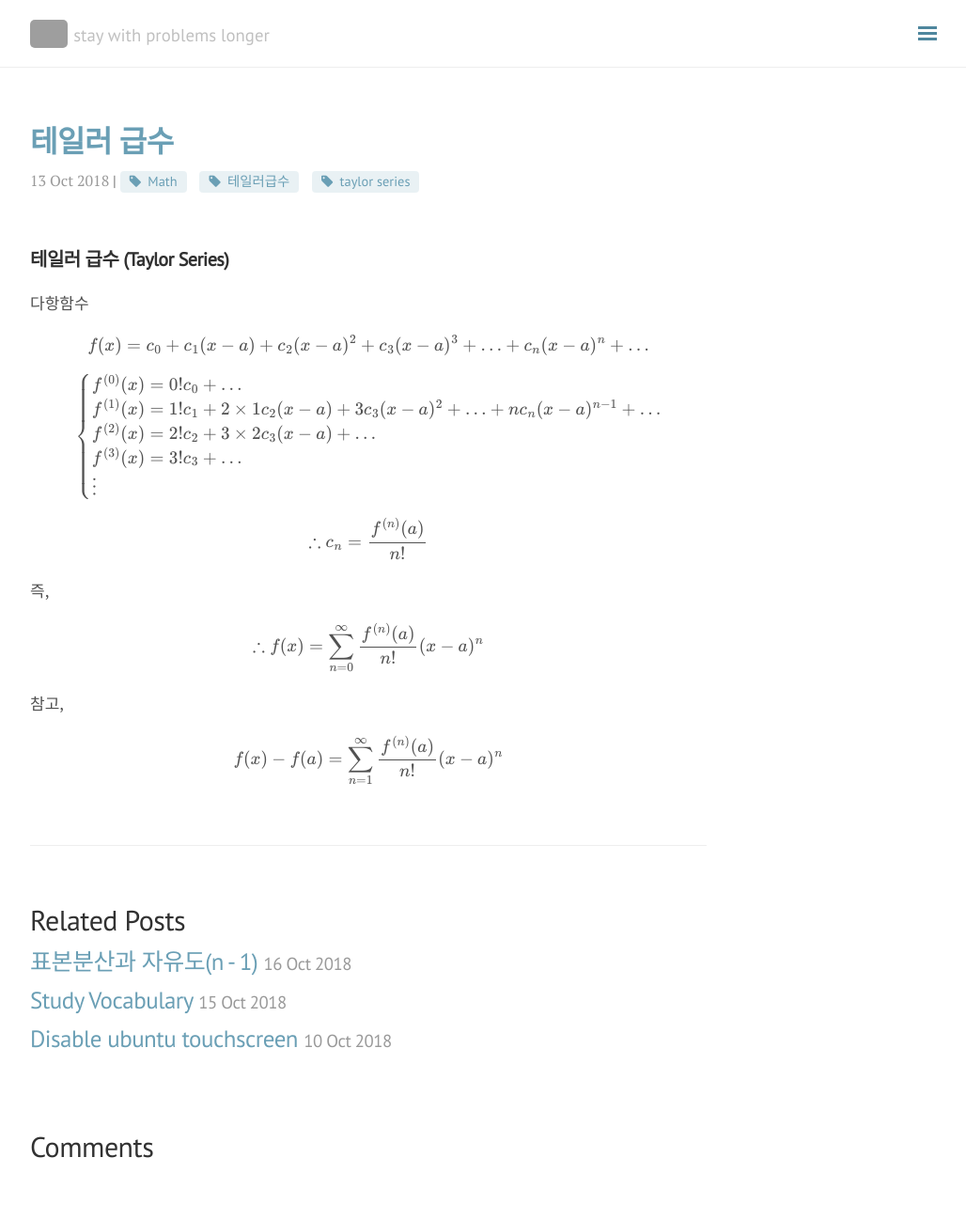
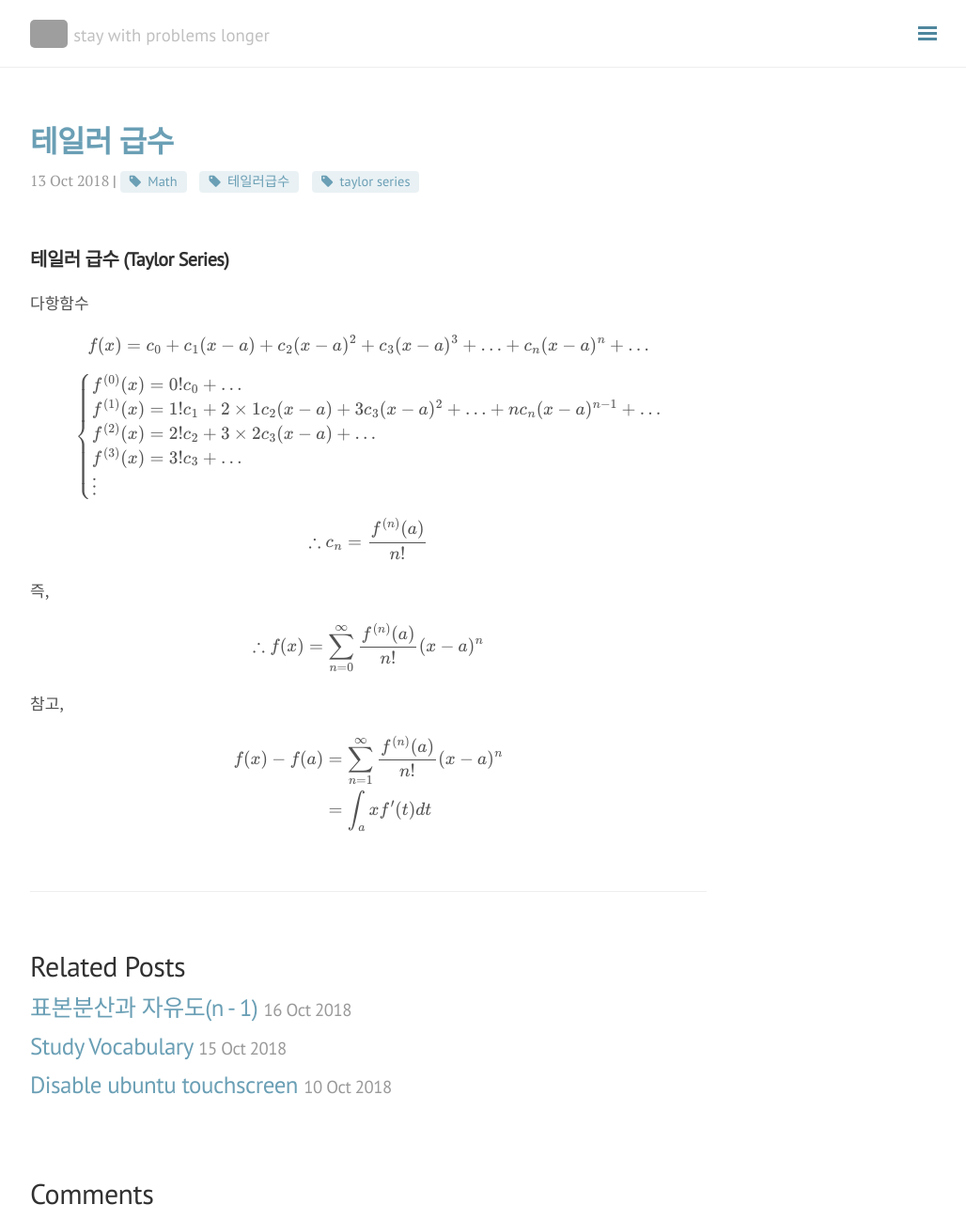
Before and after one commit to seokhoonj/seokhoonj.github.io, a Jekyll site: the page built from _posts/Math/2018-10-13-Math-taylor_series.md, in a window 1280 px wide and 1298 px high. Shown: the whole window at 94% size, without its empty margins (248-1276 px from the left). Built offline with Jekyll 4.4.1, drawn with Linux system fonts in a browser that asks for light colours; nearby versions of some CDN libraries; formulas are drawn with MathJax 3; comment, search, counter and statistics services are not loaded; grey boxes are pictures that could not be loaded.

Commit message:
add _posts

```diff
--- a/_posts/Math/2018-10-13-Math-taylor_series.md
+++ b/_posts/Math/2018-10-13-Math-taylor_series.md
@@ -27,4 +27,7 @@ comments: false
 \\( \therefore f(x) = \sum\_{n=0}^{\infty} \frac{f^{(n)}(a)}{n!} (x-a)^n \\)
 
 참고,
-\\( f(x) - f(a) = \sum\_{n=1}^{\infty} \frac{f^{(n)}(a)}{n!} (x-a)^n \\)
+\\( \begin{align}
+f(x) - f(a) & = \sum\_{n=1}^{\infty} \frac{f^{(n)}(a)}{n!} (x-a)^n
+\\\\ & = \int\_{a}{x} f'(t) dt
+\end{align} \\)
```
